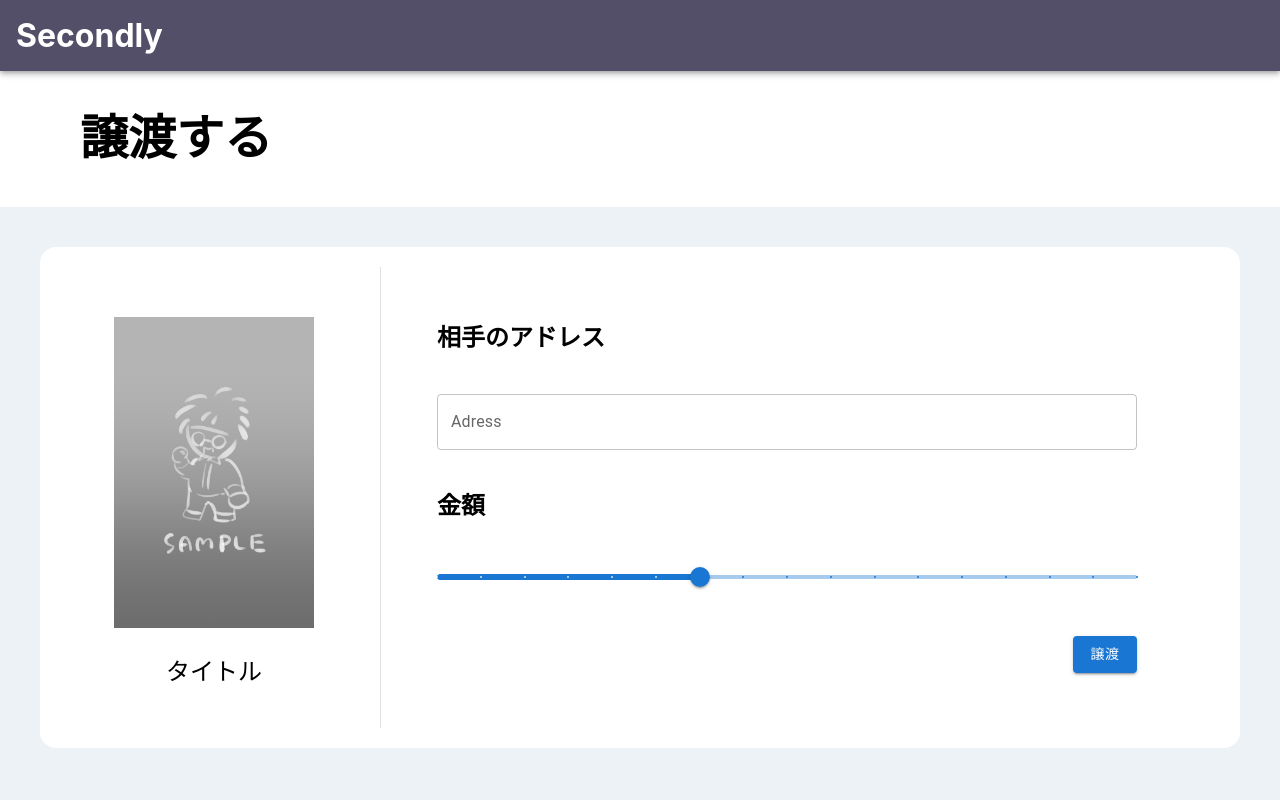
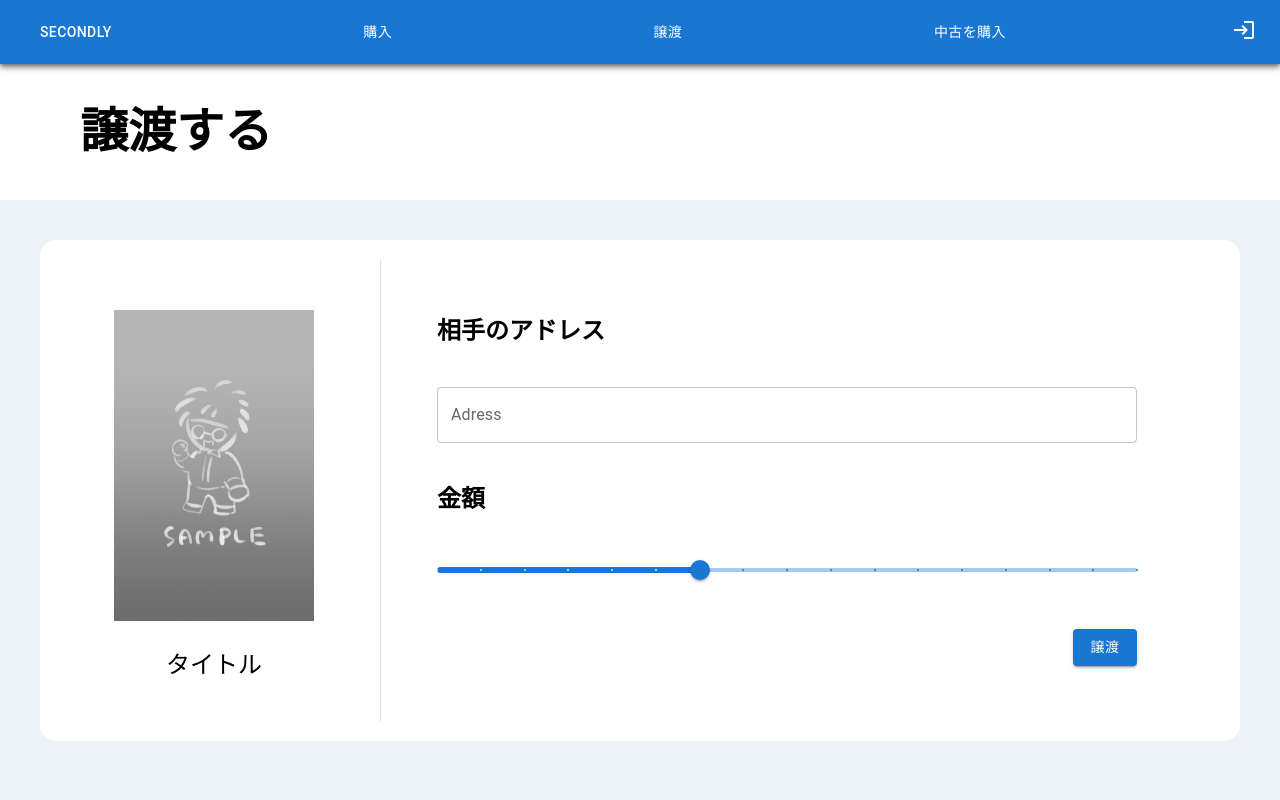
Before and after one commit to Ricky0308/NFT-secondhand, a React (Create React App) app: page / in a window 1280 px wide. Shown: the top 800 px of the page. Built offline with nearby package versions, Linux system fonts and the light colour scheme.

Commit message:
add navbar

```diff
--- a/package.json
+++ b/package.json
@@ -5,11 +5,14 @@
   "dependencies": {
     "@emotion/react": "^11.10.4",
     "@emotion/styled": "^11.10.4",
+    "@material-ui/core": "^4.12.4",
+    "@mui/icons-material": "^5.10.3",
     "@mui/material": "^5.10.4",
     "@testing-library/jest-dom": "^5.11.4",
     "@testing-library/react": "^11.1.0",
     "@testing-library/user-event": "^12.1.10",
     "ethers": "^5.5.1",
+    "material-icons": "^1.11.11",
     "nodemodule": "^0.3.0",
     "react": "^17.0.2",
     "react-dom": "^17.0.2",
--- a/src/App.js
+++ b/src/App.js
@@ -2,6 +2,7 @@ import "./App.css";
 import Typography from "@mui/material/Typography";
 import AppBar from "@mui/material/AppBar";
 import Test from "./Test";
+import Navbar from "./pages/navbar";
 import Assignment from "./pages/assignment";
 import Purchase from "./pages/purchase";
 import React from "react";
@@ -12,9 +13,7 @@ function App() {
   return (
     <div className="App">
       <AppBar position="static" style={{ backgroundColor: "#534F69" }}>
-        <Typography component="h1" variant="h44" margin={2}>
-          Secondly
-        </Typography>
+      <Navbar />
       </AppBar>
       <BrowserRouter>
         <Routes>
--- /dev/null
+++ b/src/pages/navbar.css
@@ -0,0 +1,8 @@
+.navbar-nav{
+    /*追加*/display: flex;
+    padding: 0;
+    margin: 0;
+    list-style: none;
+    border-top: 1px solid #333;
+    border-left: 1px solid #333;
+}
--- /dev/null
+++ b/src/pages/navbar.jsx
@@ -0,0 +1,119 @@
+//https://qiita.com/Bashi50/items/8964cc55c596e51fcbbe
+//npm install material-icons@latest
+import {useEffect, useState } from 'react';
+import { Grid } from '@material-ui/core';
+import LoginIcon from '@mui/icons-material/Login';
+import CheckIcon from '@mui/icons-material/Check';
+import AppBar from '@mui/material/AppBar';
+import Box from '@mui/material/Box';
+import Toolbar from '@mui/material/Toolbar';
+import Typography from '@mui/material/Typography';
+import Button from '@mui/material/Button';
+import IconButton from '@mui/material/IconButton';
+import MenuIcon from '@mui/icons-material/Menu';
+import Assignment from "./assignment";
+
+function Nav() {
+    const [currentAccount, setCurrentAccount] = useState(null);
+    let connected = false;
+    let installed = false;
+    const accounts="";
+    const checkWalletIsConnected = async () => {
+        const { ethereum } = window;
+
+        if (!ethereum) {
+          console.log("Make sure you have Metamask installed!");
+          return;
+        } else {
+          console.log("Wallet exists! We're ready to go!")
+        }
+
+        const accounts = await ethereum.request({ method: 'eth_accounts' });
+
+        if (accounts.length !== 0) {
+          const account = accounts[0];
+          console.log("Found an authorized account: ", account);
+          setCurrentAccount(account);
+        } else {
+          console.log("No authorized account found");
+        }
+      }
+
+      const connectWalletHandler = async () => {
+        const { ethereum } = window;
+
+        if (!ethereum) {
+          alert("Please install Metamask!");
+        }
+
+        try {
+          const accounts = await ethereum.request({ method: 'eth_requestAccounts' });
+          console.log("Found an account! Address: ", accounts[0]);
+          setCurrentAccount(accounts[0]);
+        } catch (err) {
+          console.log(err)
+        }
+      }
+
+
+
+    const connectWalletButton = () => {
+        return (
+        //     <button onClick={connectWalletHandler}  className='cta-button connect-wallet-button'>
+        //     ログイン
+        //   </button>
+        < div className="login" onClick={connectWalletHandler}>
+        <LoginIcon / >
+        </div>
+
+        )
+      }
+      const logoutWalletButton = () => {
+        return (
+        <CheckIcon />
+        )
+      }
+
+
+
+    useEffect(() => {
+    checkWalletIsConnected();
+
+    }, [])
+    return (
+        <Box sx={{ flexGrow: 1 }}>
+        <AppBar position="static">
+            <Toolbar>
+            <Typography variant="h6" component="div" sx={{ flexGrow: 1 }}>
+                <Button color="inherit" href="/" sx={{ mx: 1 }}>
+                    Secondly
+                </Button>
+            </Typography>
+            <Typography variant="h7" component="div" sx={{ flexGrow: 1 }}>
+                <Button color="inherit" href="/test" sx={{ mx: 1 }}>
+                    購入
+                </Button>
+            </Typography>
+            <Typography variant="h7"  component="div" sx={{ flexGrow: 1 }}>
+                <Button color="inherit" href="/" sx={{ mx: 1 }}>
+                    譲渡
+                </Button>
+            </Typography>
+            <Typography variant="h7" component="div" sx={{ flexGrow: 1 }}>
+                <Button color="inherit" href="/test" sx={{ mx: 1 }}>
+                    中古を購入
+                </Button>
+            </Typography>
+            {currentAccount ? logoutWalletButton() : connectWalletButton()}
+            </Toolbar>
+
+
+        </AppBar>
+        </Box>
+
+
+    )
+}
+
+
+export default Nav;
```
Also changed, not shown: 2 other files (tests, documents, lock files or other folders).
